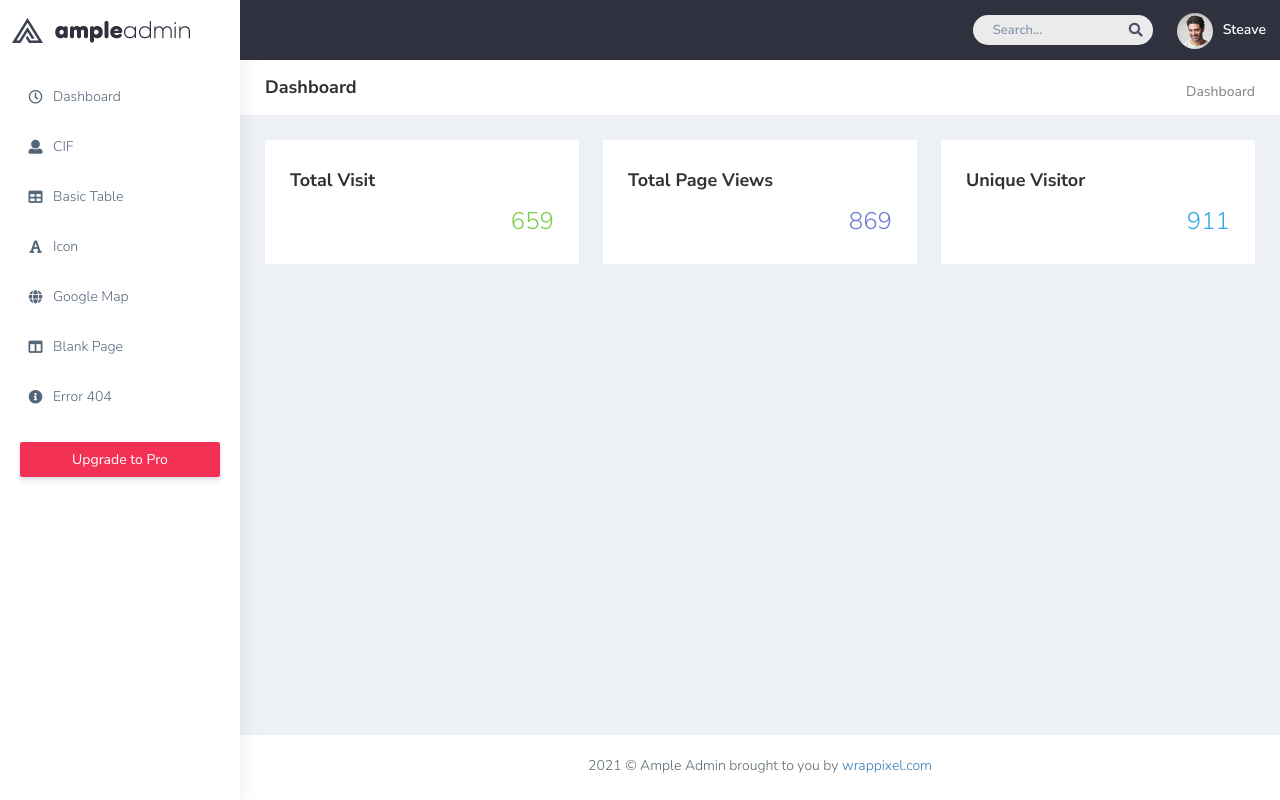
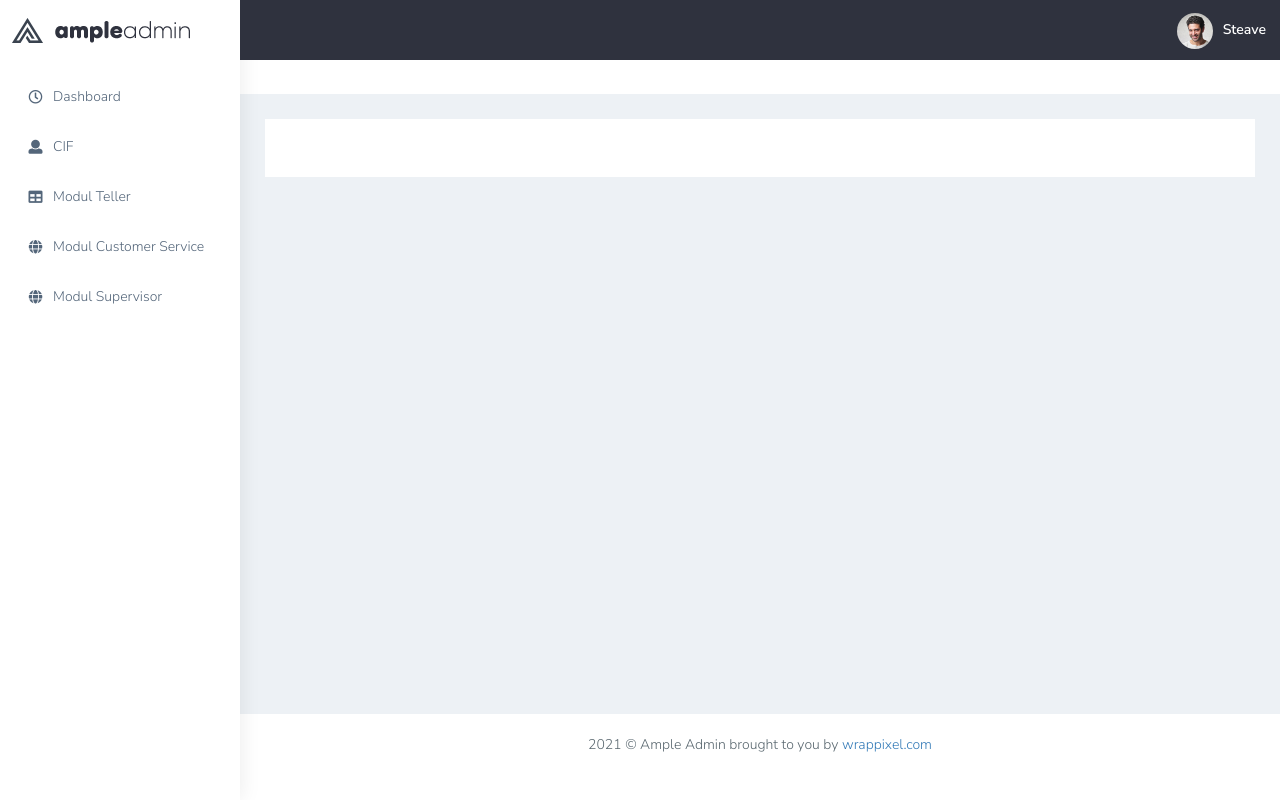
Before and after one commit to vernika64/banksyariah, a CodeIgniter 4 app: template app/Views/dashboard.php in a window 1280 px wide. Run offline with PHP 8.4 and a stand-in for CodeIgniter, Linux system fonts and the light colour scheme; the template is opened without the code that fills it, so the values that code supplies are empty; some libraries are stand-ins or nearby versions.

Commit message:
update 17 juli 2021

```diff
--- a/app/Config/Routes.php
+++ b/app/Config/Routes.php
@@ -32,6 +32,8 @@ $routes->setAutoRoute(true);
 // We get a performance increase by specifying the default
 // route since we don't have to scan directories.
 $routes->get('/', 'Cpanel::index');
+$routes->get('dashboard', 'Cpanel::dashboard');
+$routes->get('cif', 'Cpanel::cif');
 
 /*
  * --------------------------------------------------------------------
--- a/app/Database/Migrations/2021-07-04-183856_Ciftest.php
+++ b/app/Database/Migrations/2021-07-04-183856_Cif.php
@@ -4,7 +4,7 @@ namespace App\Database\Migrations;
 
 use CodeIgniter\Database\Migration;
 
-class Ciftest extends Migration
+class Cif extends Migration
 {
 	public function up()
 	{
--- a/app/Views/dashboard.php
+++ b/app/Views/dashboard.php
@@ -2,44 +2,8 @@
 
 <?= $this->section('cpanel'); ?>
 
-<div class="row justify-content-center">
-    <div class="col-lg-4 col-md-12">
-        <div class="white-box analytics-info">
-            <h3 class="box-title">Total Visit</h3>
-            <ul class="list-inline two-part d-flex align-items-center mb-0">
-                <li>
-                    <div id="sparklinedash"><canvas width="67" height="30" style="display: inline-block; width: 67px; height: 30px; vertical-align: top;"></canvas>
-                    </div>
-                </li>
-                <li class="ms-auto"><span class="counter text-success">659</span></li>
-            </ul>
-        </div>
-    </div>
-    <div class="col-lg-4 col-md-12">
-        <div class="white-box analytics-info">
-            <h3 class="box-title">Total Page Views</h3>
-            <ul class="list-inline two-part d-flex align-items-center mb-0">
-                <li>
-                    <div id="sparklinedash2"><canvas width="67" height="30" style="display: inline-block; width: 67px; height: 30px; vertical-align: top;"></canvas>
-                    </div>
-                </li>
-                <li class="ms-auto"><span class="counter text-purple">869</span></li>
-            </ul>
-        </div>
-    </div>
-    <div class="col-lg-4 col-md-12">
-        <div class="white-box analytics-info">
-            <h3 class="box-title">Unique Visitor</h3>
-            <ul class="list-inline two-part d-flex align-items-center mb-0">
-                <li>
-                    <div id="sparklinedash3"><canvas width="67" height="30" style="display: inline-block; width: 67px; height: 30px; vertical-align: top;"></canvas>
-                    </div>
-                </li>
-                <li class="ms-auto"><span class="counter text-info">911</span>
-                </li>
-            </ul>
-        </div>
-    </div>
+<div class="white-box">
+    <h1><?= $welcomemessage; ?></h1>
 </div>
 
 <?= $this->endSection(); ?>
--- a/app/Views/frame.php
+++ b/app/Views/frame.php
@@ -6,8 +6,6 @@
     <meta http-equiv="X-UA-Compatible" content="IE=edge">
     <!-- Tell the browser to be responsive to screen width -->
     <meta name="viewport" content="width=device-width, initial-scale=1">
-    <meta name="keywords" content="wrappixel, admin dashboard, html css dashboard, web dashboard, bootstrap 5 admin, bootstrap 5, css3 dashboard, bootstrap 5 dashboard, Ample lite admin bootstrap 5 dashboard, frontend, responsive bootstrap 5 admin template, Ample admin lite dashboard bootstrap 5 dashboard template">
-    <meta name="description" content="Ample Admin Lite is powerful and clean admin dashboard template, inpired from Bootstrap Framework">
     <meta name="robots" content="noindex,nofollow">
     <title>Ample Admin Lite Template by WrapPixel</title>
     <link rel="canonical" href="https://www.wrappixel.com/templates/ample-admin-lite/" />
@@ -18,6 +16,7 @@
     <link rel="stylesheet" href="<?= base_url('addons/cpanel/plugins/bower_components/chartist-plugin-tooltips/dist/chartist-plugin-tooltip.css'); ?>">
     <!-- Custom CSS -->
     <link href="<?= base_url('addons/cpanel/css/style.min.css'); ?>" rel="stylesheet">
+    <link href="<?= base_url('addons/cpanel/css/tambahan.css'); ?>" rel="stylesheet">
 </head>
 
 <body>
@@ -43,7 +42,7 @@
                     <!-- ============================================================== -->
                     <!-- Logo -->
                     <!-- ============================================================== -->
-                    <a class="navbar-brand" href="dashboard.html">
+                    <a class="navbar-brand" href="dashboard">
                         <!-- Logo icon -->
                         <b class="logo-icon">
                             <!-- Dark Logo icon -->
@@ -77,20 +76,23 @@
                         <!-- ============================================================== -->
                         <!-- Search -->
                         <!-- ============================================================== -->
-                        <li class=" in">
+                        <!-- <li class=" in">
                             <form role="search" class="app-search d-none d-md-block me-3">
                                 <input type="text" placeholder="Search..." class="form-control mt-0">
                                 <a href="" class="active">
                                     <i class="fa fa-search"></i>
                                 </a>
                             </form>
-                        </li>
+                        </li> -->
                         <!-- ============================================================== -->
                         <!-- User profile and search -->
                         <!-- ============================================================== -->
                         <li>
-                            <a class="profile-pic" href="#">
+                            <a class="profile-pic" data-bs-toggle="collapse" data-bs-target="#profil" style="cursor:pointer;">
                                 <img src=<?= base_url('addons/cpanel/plugins/images/users/varun.jpg'); ?> alt="user-img" width="36" class="img-circle"><span class="text-white font-medium">Steave</span></a>
+                            <ul class="list-group collapse" id="profil" style="position:absolute;width:100%;">
+                                <li class="list-group-item list-group-item-action list-group-hv"><a href="#" class="logout-link">Logout</a></li>
+                            </ul>
                         </li>
                         <!-- ============================================================== -->
                         <!-- User profile and search -->
@@ -113,51 +115,79 @@
                     <ul id="sidebarnav">
                         <!-- User Profile-->
                         <li class="sidebar-item pt-2">
-                            <a class="sidebar-link waves-effect waves-dark sidebar-link" href="dashboard.html" aria-expanded="false">
+                            <a class="sidebar-link waves-effect waves-dark sidebar-link" href="dashboard" aria-expanded="false">
                                 <i class="far fa-clock" aria-hidden="true"></i>
                                 <span class="hide-menu">Dashboard</span>
                             </a>
                         </li>
                         <li class="sidebar-item">
-                            <a class="sidebar-link waves-effect waves-dark sidebar-link" href="profile.html" aria-expanded="false">
+                            <a class="sidebar-link waves-effect waves-dark sidebar-link" href="cif" aria-expanded="false">
                                 <i class="fa fa-user" aria-hidden="true"></i>
                                 <span class="hide-menu">CIF</span>
                             </a>
                         </li>
                         <li class="sidebar-item">
-                            <a class="sidebar-link waves-effect waves-dark sidebar-link" href="basic-table.html" aria-expanded="false">
+                            <a class="sidebar-link waves-effect waves-dark sidebar-link" aria-expanded="false" role="button">
                                 <i class="fa fa-table" aria-hidden="true"></i>
-                                <span class="hide-menu">Basic Table</span>
+                                <span class="hide-menu">Modul Teller</span>
+                            </a>
+                        </li>
+                        <!-- Modul Customer Service -->
+                        <li class="sidebar-item">
+                            <a class="sidebar-link waves-effect waves-dark sidebar-link" aria-expanded="false" role="button" data-bs-toggle="collapse" data-bs-target="#mdcs">
+                                <i class="fa fa-globe" aria-hidden="true"></i>
+                                <span class="hide-menu">Modul Customer Service</span>
+                            </a>
+                            <ul class="collapse" id="mdcs">
+                                <li class="sidebar-item">
+                                    <a class="sidebar-link waves-effect waves-dark sidebar-link" aria-expanded="false" role="button" data-bs-toggle="collapse" data-bs-target="#mdspv">
+                                        <i class="fa fa-globe" aria-hidden="true"></i>
+                                        <span class="hide-menu">CIF</span>
                                     </a>
                                 </li>
                                 <li class="sidebar-item">
-                            <a class="sidebar-link waves-effect waves-dark sidebar-link" href="fontawesome.html" aria-expanded="false">
-                                <i class="fa fa-font" aria-hidden="true"></i>
-                                <span class="hide-menu">Icon</span>
+                                    <a class="sidebar-link waves-effect waves-dark sidebar-link" aria-expanded="false" role="button" data-bs-toggle="collapse" data-bs-target="#mdspv">
+                                        <i class="fa fa-globe" aria-hidden="true"></i>
+                                        <span class="hide-menu">Iron</span>
                                     </a>
                                 </li>
                                 <li class="sidebar-item">
-                            <a class="sidebar-link waves-effect waves-dark sidebar-link" href="map-google.html" aria-expanded="false">
+                                    <a class="sidebar-link waves-effect waves-dark sidebar-link" aria-expanded="false" role="button" data-bs-toggle="collapse" data-bs-target="#mdspv">
                                         <i class="fa fa-globe" aria-hidden="true"></i>
-                                <span class="hide-menu">Google Map</span>
+                                        <span class="hide-menu">Copper</span>
+                                    </a>
+                                </li>
+                            </ul>
+                        </li>
+
+                        <!-- Modul Supervisor -->
+                        <li class="sidebar-item">
+                            <a class="sidebar-link waves-effect waves-dark sidebar-link" aria-expanded="false" role="button" data-bs-toggle="collapse" data-bs-target="#mdspv">
+                                <i class="fa fa-globe" aria-hidden="true"></i>
+                                <span class="hide-menu">Modul Supervisor</span>
+                            </a>
+                            <ul class="collapse" id="mdspv">
+                                <li class="sidebar-item">
+                                    <a class="sidebar-link waves-effect waves-dark sidebar-link" aria-expanded="false" role="button" data-bs-toggle="collapse" data-bs-target="#mdspv">
+                                        <i class="fa fa-globe" aria-hidden="true"></i>
+                                        <span class="hide-menu">Nuggets</span>
                                     </a>
                                 </li>
                                 <li class="sidebar-item">
-                            <a class="sidebar-link waves-effect waves-dark sidebar-link" href="blank.html" aria-expanded="false">
-                                <i class="fa fa-columns" aria-hidden="true"></i>
-                                <span class="hide-menu">Blank Page</span>
+                                    <a class="sidebar-link waves-effect waves-dark sidebar-link" aria-expanded="false" role="button" data-bs-toggle="collapse" data-bs-target="#mdspv">
+                                        <i class="fa fa-globe" aria-hidden="true"></i>
+                                        <span class="hide-menu">Iron</span>
                                     </a>
                                 </li>
                                 <li class="sidebar-item">
-                            <a class="sidebar-link waves-effect waves-dark sidebar-link" href="404.html" aria-expanded="false">
-                                <i class="fa fa-info-circle" aria-hidden="true"></i>
-                                <span class="hide-menu">Error 404</span>
+                                    <a class="sidebar-link waves-effect waves-dark sidebar-link" aria-expanded="false" role="button" data-bs-toggle="collapse" data-bs-target="#mdspv">
+                                        <i class="fa fa-globe" aria-hidden="true"></i>
+                                        <span class="hide-menu">Copper</span>
                                     </a>
                                 </li>
-                        <li class="text-center p-20 upgrade-btn">
-                            <a href="https://www.wrappixel.com/templates/ampleadmin/" class="btn d-grid btn-danger text-white" target="_blank">
-                                Upgrade to Pro</a>
+                            </ul>
                         </li>
+
                     </ul>
 
                 </nav>
@@ -178,12 +208,12 @@
             <div class="page-breadcrumb bg-white">
                 <div class="row align-items-center">
                     <div class="col-lg-3 col-md-4 col-sm-4 col-xs-12">
-                        <h4 class="page-title">Dashboard</h4>
+                        <h4 class="page-title"><?= $judul; ?></h4>
                     </div>
                     <div class="col-lg-9 col-sm-8 col-md-8 col-xs-12">
                         <div class="d-md-flex">
                             <ol class="breadcrumb ms-auto">
-                                <li><a href="#" class="fw-normal">Dashboard</a></li>
+                                <li><a href="#" class="fw-normal"><?= $judul; ?></a></li>
                             </ol>
                         </div>
                     </div>
@@ -236,9 +266,9 @@
     <script src="<?= base_url('addons/cpanel/js/custom.js'); ?>"></script>
     <!--This page JavaScript -->
     <!--chartis chart-->
-    <script src="<?= base_url('addons/cpanel/plugins/bower_components/chartist/dist/chartist.min.js'); ?>"></script>
+    <!-- <script src="<?= base_url('addons/cpanel/plugins/bower_components/chartist/dist/chartist.min.js'); ?>"></script>
     <script src="<?= base_url('addons/cpanel/plugins/bower_components/chartist-plugin-tooltips/dist/chartist-plugin-tooltip.min.js'); ?>"></script>
-    <script src="<?= base_url('addons/cpanel/js/pages/dashboards/dashboard1.js'); ?>"></script>
+    <script src="<?= base_url('addons/cpanel/js/pages/dashboards/dashboard1.js'); ?>"></script> -->
 </body>
 
 </html>
--- /dev/null
+++ b/public/addons/cpanel/css/tambahan.css
@@ -0,0 +1,17 @@
+.modal-kotak {
+  border-radius: 0px !important;
+}
+.logout-link {
+  color: #fff;
+}
+.logout-link:hover {
+  color: #fff;
+}
+.list-group-hv {
+  background-color: #2f323e;
+  cursor: pointer;
+}
+.list-group-hv:hover {
+  background-color: #2f323e;
+  opacity: 0.9;
+}
--- a/public/robots.txt
+++ b/public/robots.txt
@@ -1,2 +1,2 @@
 User-agent: *
-Disallow:
+Disallow: /
```
Also changed, not shown: app/Controllers/Cpanel.php (+14 -2 lines), app/Database/Migrations/2021-07-07-105652_Karyawan.php (added, +78 -0 lines), app/Database/Migrations/2021-07-07-110707_Bukubesar.php (added, +43 -0 lines), app/Database/Migrations/2021-07-16-180504_Akunbank.php (added, +43 -0 lines), app/Models/Akunbank.php (added, +42 -0 lines), app/Views/cif.php (added, +45 -0 lines), app/Views/frame_new.php (added, +24 -0 lines), app/Views/index.php (+34 -2 lines), public/addons/bg/login-wall.jpg (added). Lines whose indentation alone changed are shown as unchanged.
